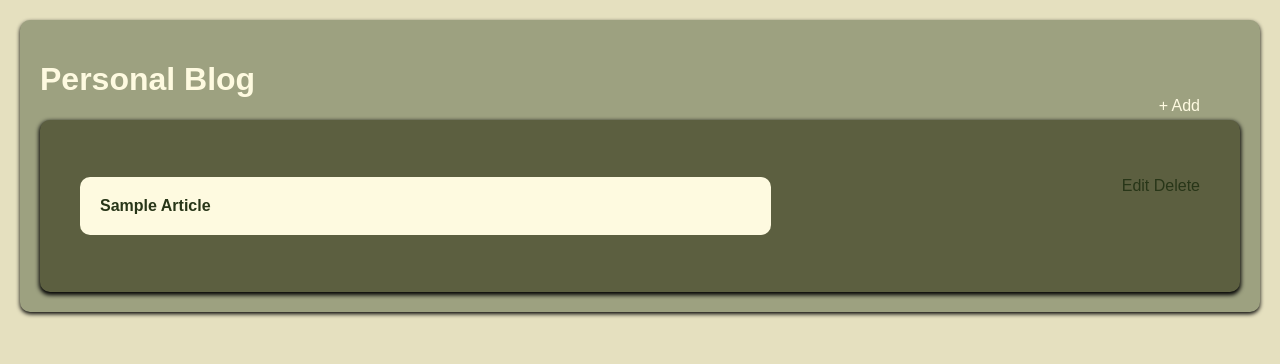
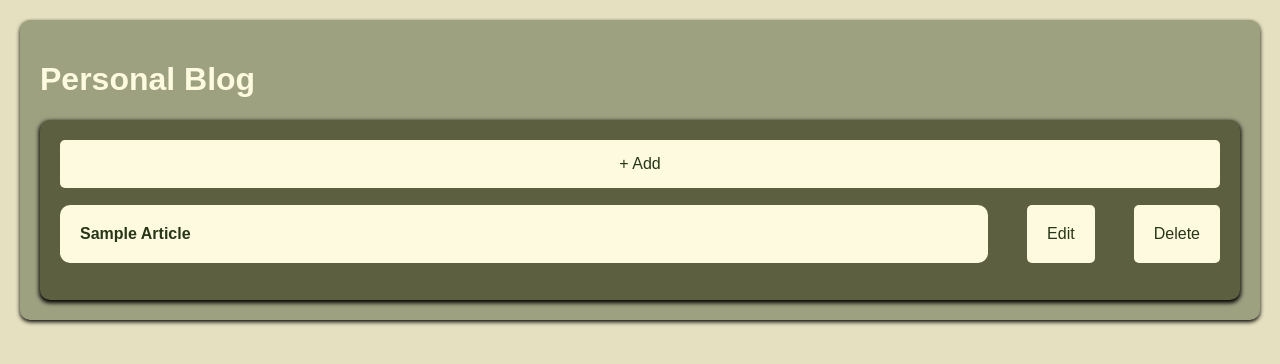
Before and after one commit to xp-dx/personal_blog, a FastAPI app: template templates/admin.html in a window 1280 px wide. Shown: the top 364 px of the page. Run offline with FastAPI, Linux system fonts and the light colour scheme; the template is opened without the code that fills it: most values are stand-ins (such as "Sample title", 1, 10 or a date in 2020); parts of the project's set-up code (start-up, migrations or seed data) failed here and were passed over.

Commit message:
VERSION 0.1.9

```diff
--- a/crud.py
+++ b/crud.py
@@ -83,9 +83,10 @@ def delete_article(db: Session, db_article: schemas.Article):
 
 
 def update_article(
-    db: Session, article: schemas.Article, new_article: schemas.ArticleCreate
+    db: Session, article: schemas.Article, new_article: schemas.ArticleUpdate
 ):
     article.title = new_article.title
+    article.created_at = new_article.created_at
     article.content = new_article.content
     db.add(article)
     db.commit()
--- a/main.py
+++ b/main.py
@@ -236,7 +236,7 @@ def edit_get(
 @app.patch("/edit/{article_id}", tags=["articles", "admin"])
 async def edit(
     article_id: int,
-    new_article: schemas.ArticleUpdate,
+    new_article: Annotated[schemas.ArticleUpdate, Form()],
     # current_user: Annotated[schemas.Admin, Depends(get_current_active_user)],
     db: Session = Depends(get_db),
 ):
--- a/static/css/admin.css
+++ b/static/css/admin.css
@@ -3,34 +3,155 @@ header {
     justify-content: space-between;
 
 }
+/* header a {
+    margin: 0 px 0 0;
+    align-self: flex-end;
+    text-decoration: none;
+    color: #FEFAE0;
+    padding: 5px 40px 0 40px;
+    background-color: #5c5f40;
+    border-radius: 10px 10px 0 0;
+
+} */
+
+.add-link {
+    display: flex;
+    padding: 15px;
+    background-color: #FEFAE0;
+    border-radius: 5px;
+    text-decoration: none;
+    color: #283618;
+    justify-content: center;
+    transition: 0.2s ease-in-out;
+}
+
+/* .add-link {
+    display: flex;
+    justify-content: flex-end;
+    text-decoration: none;
+    color: #FEFAE0;
+} */
+
+.add-link:hover {
+    /* border-radius: 15px; */
+    background-color: #aba78e;
+}
+
 .article_container {
+    display: flex;
+    justify-content: space-between;
+    margin: 17px 0;
+    align-items: center;
+
+
+}
+
+.back_article {
+    background-color: #505238;
+    width: 80%;
+    border-radius: 10px;
+}
+
+.article_title {
+    text-decoration: none;
+    color: #283618;
+    background-color: #FEFAE0;
+    /* width: 100%; */
+    height: 18.5px;
+    display: block;
+    padding: 20px;
+    border-radius: 10px;
+    transition: 0.2s ease-in-out;
+
+
+}
+
+.article_title:hover {
+    background-color: #aba78e;
+
+    box-shadow: 0 4px 8px 0 rgba(0,0,0,0.2);
+
+    margin-right: 10px;
+}
+
+.edit-link {
+    padding: 20px;
+    background-color: #FEFAE0;
+    border-radius: 5px;
+    text-decoration: none;
+    color: #283618;
+    transition: 0.2s ease-in-out;
+
+}
+
+.edit-link:hover {
+    background-color: #aba78e;
+}
+
+.delete-link {
+    padding: 20px;
+    background-color: #FEFAE0;
+    border-radius: 5px;
+    text-decoration: none;
+    color: #283618;
+    transition: 0.2s ease-in-out;
+
+}
+
+.delete-link:hover {
+    background-color: #aba78e;
+}
+
+/* .article_container {
     display:flex;
     justify-content: space-between;
+    align-items: center;
+    color: #283618;
 
-    /* background-color: #FEFAE0; */
-    color: #283618;
-    padding: 20px;
-    /* padding: 20px 60% 20px 20px; */
-    /* margin-right: 50%; */
     margin: 17px 0;
-    /* border-radius: 10px; */
-    /* margin-top: auto; */
+
 
 }
 
 .article_title {
-    display:inline-block;
-    background-color: #FEFAE0;
-    /* padding: 20px; */
-    padding: 20px 50% 20px 20px;
+    display: flex;
+    justify-content: space-between;
+    background-color: #505238;
     border-radius: 10px;
-    /* margin-right: 50%; */
+}
+
+.article_title {
+    margin-right: auto;
 
 }
 
-.links {
-    display: inline;
+.article_title a {
+    text-decoration: none;
+    color: #283618;
+
+    margin-right: 10px;
+    display:block;
+    width: 100%;
+
+    background-color: #FEFAE0;
+    padding: 20px;
+    border-radius: 10px;
+    text-overflow: ellipsis;
+    white-space: nowrap;
+    overflow: hidden;
+    transition: 0.2s ease-in-out;
+
 }
+
+.article_title a:hover {
+    background-color: #aba78e;
+
+    box-shadow: 0 4px 8px 0 rgba(0,0,0,0.2);
+
+    margin-right: 10px;
+} */
+
+
 
 /* .article_container {
     display: flex;
@@ -50,15 +171,7 @@ header {
     margin-left: auto;
 } */
 
-header a {
-    /* background-color: aqua; */
-    /* padding: 0 30px; */
-    margin: 0 40px 5px 0;
-    align-self: flex-end;
-    text-decoration: none;
-    color: #FEFAE0;
 
-}
 
 /* .links { */
     /* display: flex;
@@ -67,8 +180,30 @@ header a {
     /* padding: 0 30px; */
 
 /* } */
+/* .links {
+    display: flex;
+    justify-content: space-around;
 
+}
 .links a {
+    background-color: #FEFAE0;
+    border-radius: 5px;
+    margin-left: auto;
     text-decoration: none;
     color: #283618;
 }
+
+.edit-link {
+    padding: 20px 30px;
+    margin-right: 10px;
+}
+
+.delete-link {
+    padding: 20px;
+}
+
+.back_article {
+    background-color: #505238;
+    border-radius: 10px;
+
+} */
--- a/static/js/deleteArticle.js
+++ b/static/js/deleteArticle.js
@@ -1,32 +1,23 @@
-// function deleteToUrl(path, params, method) {
-//     method = method || "delete"; // Устанавливаем метод отправки.
-
-//     var form = document.createElement("form");
-//     form.setAttribute("method", method);
-//     form.setAttribute("action", path);
-//     for(var key in params) {
-//         var hiddenField = document.createElement("input");
-//         hiddenField.setAttribute("type", "hidden");
-//         hiddenField.setAttribute("name", key);
-//         hiddenField.setAttribute("value", params[key]);
-
-//         form.appendChild(hiddenField);
-//     }
-
-//     document.body.appendChild(form);
-//     form.submit();
-// }
 document.querySelectorAll('.delete-link').forEach(link => {
-    link.addEventListener('click', async event => {
-      event.preventDefault();
-      const articleId = link.dataset.articleId;
+  link.addEventListener('click', async event => {
+    event.preventDefault();
+    const articleId = link.dataset.articleId;
+    if (confirm('Are you sure you want to delete this article?\nThis action cannot be undone.')) {
       const response = await fetch(`/delete/${articleId}/`, {
         method: 'DELETE',
       });
       if (response.ok) {
+        link.closest('.article_container').remove();
+        // document.querySelector('.article_container').remove();
         // handle success
       } else {
+        console.error('Article deletion error:', response.status, response.statusText);
+        if (response.status == 404){
+          alert('Error deleting article. Article not found.');
+        }
+        alert('Error deleting article. More details in the console.');
         // handle error
-      }
-    });
+        }
+    }
   });
+});
--- a/templates/admin.html
+++ b/templates/admin.html
@@ -3,6 +3,7 @@
 <head>
     <!-- <meta charset="UTF-8">
     <meta name="viewport" content="width=device-width, initial-scale=1.0"> -->
+    <!-- <meta name="viewport" content="width=device-width, initial-scale=2.0"> -->
     <link href="{{ url_for('static', path='/css/style.css') }}" rel="stylesheet">
     <link href="{{ url_for('static', path='/css/admin.css') }}" rel="stylesheet">
     <title>Admin panel</title>
@@ -12,21 +13,21 @@
     <div class="main_card">
     <header>
         <h1>Personal Blog</h1>
-        <a href="/new">+ Add</a>
+        <!-- <a href="/new">+ Add</a> -->
     </header>
 
     <main>
         <div class="articles_card">
+            <a class="add-link" href="/new">+ Add</a>
+
             {% for article in articles %}
             <div class="article_container">
-                <span class="article_title">
-                  <b>{{ article.title.title() }}</b>
-                </span>
+              <span class="back_article">
+                <a class="article_title" href="/article/{{ article.id }}"><b class="title">{{ article.title.title() }}</b></a>
+              </span>
 
-                <div class="links">
-                    <a href="/edit/{{ article.id }}">Edit</a>
-                    <a href="/delete/{{ article.id }}" class="delete-link" data-article-id="{{ article.id }}">Delete</a>
-                </div>
+                <a class="edit-link" href="/edit/{{ article.id }}">Edit</a>
+                <a class="delete-link" href="/delete/{{ article.id }}" class="delete-link" data-article-id="{{ article.id }}">Delete</a>
 
                 <!-- <div class="link_container">
                     <b>{{ article.title.title() }}</b>d
@@ -40,7 +41,8 @@
         <!-- <link href="{{ url_for('static', path='/js/admin.css') }}" rel="stylesheet"> -->
     </main>
     </div>
-    <script>
+    <script src="{{ url_for('static', path='/js/deleteArticle.js') }}">
+      /*
         document.querySelectorAll('.delete-link').forEach(link => {
             link.addEventListener('click', async event => {
               event.preventDefault();
@@ -64,6 +66,7 @@
               }
             });
           });
+          */
     </script>
 </body>
 </html>
--- a/templates/edit.html
+++ b/templates/edit.html
@@ -31,12 +31,13 @@
                         <!-- <input class="content" type="text" placeholder="Content" name="content"> -->
                     </div>
                     <div class="btn-container">
-                        <button class="btn-publish" type="submit">Update</button>
+                        <button class="btn-publish">Update</button>
                     </div>
                 </form>
             </div>
 
         </main>
     </div>
+    <script src="{{ url_for('static', path='/js/editArticle.js') }}"></script>
 </body>
 </html>
```
Also changed, not shown: static/js/editArticle.js (added, +39 -0 lines), static/js/newArticle.js (added, +33 -0 lines), templates/new.html (+71 -6 lines), static/js/script.js (deleted), static/js/userContext.js (deleted).
